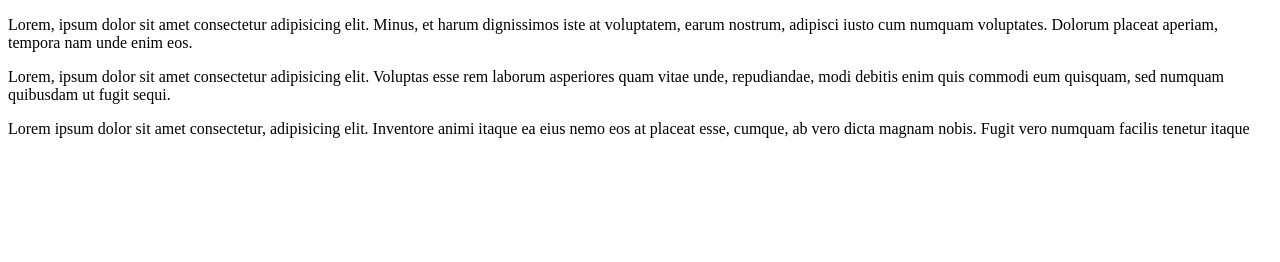
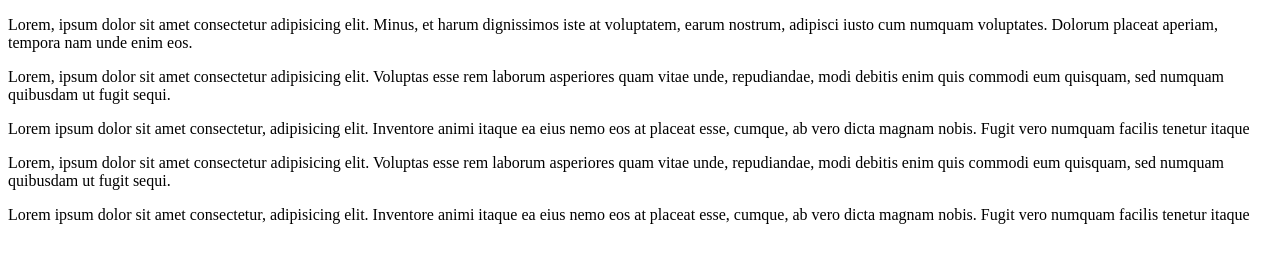
Before and after one commit to miazihad250/my-first-github-repo, a plain HTML site: page index.html in a window 1280 px wide. Drawn offline with Linux system fonts and the light colour scheme.

Commit message:
somthing

```diff
--- a/index.html
+++ b/index.html
@@ -15,5 +15,12 @@
     <div>
         <p>Lorem ipsum dolor sit amet consectetur, adipisicing elit. Inventore animi itaque ea eius nemo eos at placeat esse, cumque, ab vero dicta magnam nobis. Fugit vero numquam facilis tenetur itaque</p>
     </div>
+    </div>
+    <div>
+        <p>Lorem, ipsum dolor sit amet consectetur adipisicing elit. Voluptas esse rem laborum asperiores quam vitae unde, repudiandae, modi debitis enim quis commodi eum quisquam, sed numquam quibusdam ut fugit sequi.</p>
+    </div>
+    <div>
+        <p>Lorem ipsum dolor sit amet consectetur, adipisicing elit. Inventore animi itaque ea eius nemo eos at placeat esse, cumque, ab vero dicta magnam nobis. Fugit vero numquam facilis tenetur itaque</p>
+    </div>
 </body>
 </html>
```
